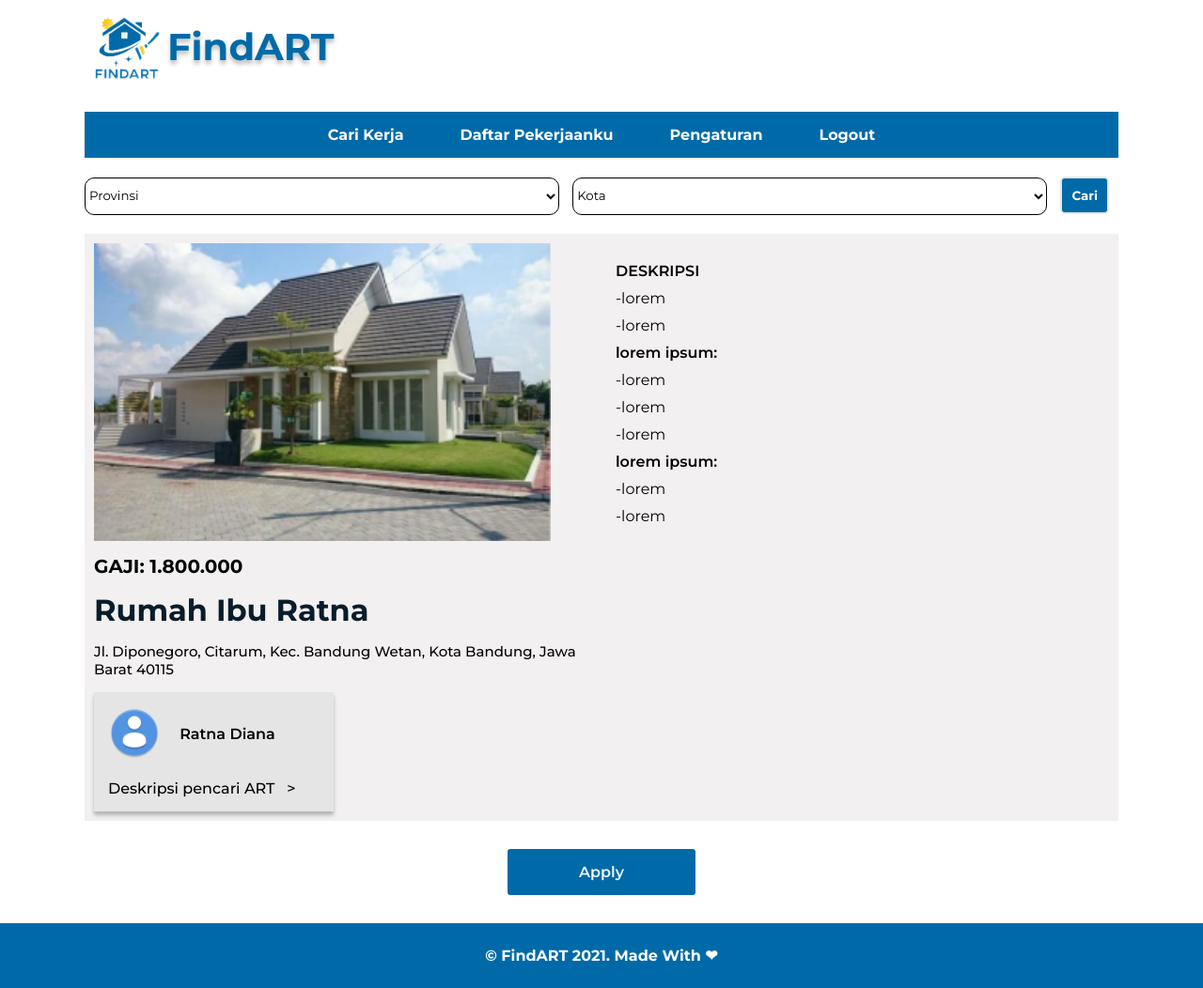
After one commit to Lucky7Tb/FindART, a PHP site: the page made by src/view/art/detail.php in a window 1280 px wide. The commit adds this page. Shown: the whole page at 94% size. Run offline with PHP 8.4, Linux system fonts and the light colour scheme; the template is opened without the code that fills it, so the values that code supplies are empty.

Commit message:
desain index ART dan detail (problem: 1)

```diff
--- /dev/null
+++ b/src/assets/css/art.css
@@ -0,0 +1,196 @@
+* {
+    margin: 0;
+    font-family: 'Montserrat', sans-serif;
+}
+
+.container {
+    max-width: 1100px;
+    margin: 0 auto;
+}
+
+.header {
+    padding: 10px 0;
+    margin-bottom: 20px;
+}
+
+.header img {
+    float: left;
+    width: 8%;
+}
+
+.header h1 {
+    font-size: 40px;
+    font-weight: bold;
+    color: #006AA8;
+    text-shadow: 0px 4px 4px rgba(0, 0, 0, 0.25);
+    padding: 15px;
+    margin: 0;
+}
+
+.navbar {
+    max-width: 100%;
+    display: flex;
+    justify-content: center;
+    background-color: #006AA8;
+}
+
+.navbar li {
+    display: inline;
+    float: left;
+    list-style: none;
+    font-weight: bold;
+    text-align: center;
+    color: #FFFFFF;
+    padding: 15px 30px;
+}
+
+.navbar li a {
+    text-decoration: none;
+    color: #FFFFFF;
+}
+
+.navbar li:hover {
+    background-color: #017ac0;
+}
+
+form {
+    display: block;
+    margin: 20px 0;
+}
+
+form select {
+    background: #FFFFFF;
+    border: 1px solid #000000;
+    box-sizing: border-box;
+    border-radius: 10px;
+    width: 505px;
+    padding: 10px 0;
+    margin-right: 10px;
+}
+
+form #cari {
+    background-image: url(../img/search.png);
+    background: #006AA8;
+    font-weight: bold;
+    align-items: center;
+    color: #FFFFFF;
+    border: 2px solid #E5E5E5;
+    box-sizing: border-box;
+    border-radius: 5px;
+    padding: 10px;
+}
+
+.card {
+    background: #F2F0F0;
+    padding: 10px;
+    overflow: hidden;
+    margin-bottom: 30px;
+}
+
+.left {
+    display: inline-block;
+    float: left;
+    width: 70%;
+}
+
+.card img {
+    display: block;
+    float: left;
+    width: 30%;
+    margin-right: 20px;
+}
+
+.card-header {
+    color: #000000;
+    font-size: 30px;
+    font-weight: 600;
+    float: left;
+    padding: 5px 0;
+    margin-right: 10px;
+}
+
+.user {
+    color: #1E435F;
+    font-weight: 600;
+    font-size: 20px;
+    padding: 0 0 15px 0;
+}
+
+.location {
+    display: inline;
+    color: #3F3C3C;
+    font-weight: 500;
+}
+
+.link {
+    display: inline-block;
+    float: right;
+    color: #000000;
+    text-decoration: none;
+    font-weight: 600;
+    background: #C4C4C4;
+    border-radius: 5px;
+    padding: 10px 30px;
+    margin-top: 110px;
+    margin-right: 30px;
+}
+
+.detail-left {
+    display: inline-block;
+    float: left;
+    width: 50%;
+    margin-right: 15px;
+}
+
+.detail-left img {
+    width: 90%;
+    margin-bottom: 15px;
+}
+
+.detail-left h1 {
+    color: #081C2B;
+    margin: 15px 0;
+}
+
+.finder {
+    background: #E5E5E5;
+    box-shadow: 0px 4px 4px rgba(0, 0, 0, 0.25);
+}
+
+.finder img {
+    width: 25%;
+}
+
+.finder a {
+    font-weight: 500;
+    text-decoration: none;
+    color: #000000;
+}
+
+.detail-right {
+    padding: 15px;
+}
+
+.detail-right p {
+    padding: 5px 0;
+}
+
+.apply-button {
+    display: flex;
+    justify-content: center;
+    text-decoration: none;
+    background: #006AA8;
+    color: #ECF8FF;
+    font-weight: 600;
+    border-radius: 3px;
+    padding: 15px 0px;
+    margin: 30px 450px;
+}
+
+.footer {
+    padding: 25px;
+    color: #fff;
+    font-weight: bold;
+    background-color: #006AA8;
+    text-align: center;
+}
--- a/src/assets/css/grid.css
+++ b/src/assets/css/grid.css
@@ -20,7 +20,6 @@
 
 .col-3 {
 	width: 25%;
-	background-color: red;
 }
 
 .col-4 {
--- /dev/null
+++ b/src/view/art/detail.php
@@ -0,0 +1,58 @@
+<?php
+	require __DIR__.'/../../config/app.php';
+	$app = config();
+	require $app['template'].'header.php';
+?>
+
+  <div class="container">
+    <div class="header">
+      <img src="../../assets/img/findart_logo.png" alt="logo.png">
+      <h1>FindART</h1>
+    </div>
+    <div class="navbar">
+        <li><a href="index.php">Cari Kerja</a></li>
+        <li><a href="">Daftar Pekerjaanku</a></li>
+        <li><a href="">Pengaturan</a></li>
+        <li><a href="">Logout</a></li>
+    </div>
+
+    <form action="">
+      <select name="provinsi" id="provinsi" placeholder="Provinsi">
+        <option value="" disabled selected hidden>Provinsi</option>
+      </select>
+      <select name="kota" id="kota">
+        <option value="" disabled selected hidden>Kota</option>
+      </select>
+      <input type="submit" name="cari" id="cari" value="Cari">
+    </form>
+
+    <div class="card">
+      <div class="detail-left">
+        <img src="../../assets/img/contoh.png" alt="gambar.png">
+        <p style="font-weight: bold; font-size: 20px;">GAJI: 1.800.000</p>
+        <h1>Rumah Ibu Ratna</h1>
+        <p style="font-weight: 500; color: #000000; font-size: 15px; margin-bottom: 15px;">Jl. Diponegoro, Citarum, Kec. Bandung Wetan, Kota Bandung, Jawa Barat 40115</p>
+        <div class="col-5 finder">
+          <img src="../../assets/img/avatar.png" alt="avatar">
+          <p style="font-weight: 600; padding: 20px 0;">Ratna Diana</p><br>
+          <a href="">Deskripsi pencari ART &nbsp; &#62;</a>
+        </div>
+      </div>
+      <div class="detail-right">
+        <p style="font-weight: 600;">DESKRIPSI</p>
+        <p>-lorem</p>
+        <p>-lorem</p>
+        <p style="font-weight: 600;">lorem ipsum:</p>
+        <p>-lorem</p>
+        <p>-lorem</p>
+        <p>-lorem</p>
+        <p style="font-weight: 600;">lorem ipsum:</p>
+        <p>-lorem</p>
+        <p>-lorem</p>
+      </div>
+    </div>
+    <a class="apply-button" href="">Apply</a>
+  </div>
+
+<script src="<?= $app['src']['js'].'http.js' ?>"></script>
+<?php require $app['template'].'footer.php' ?>
--- a/src/view/template/footer.php
+++ b/src/view/template/footer.php
@@ -1,5 +1,5 @@
 	<footer>
-		<p class="footer">Copyright FindART. 2021 Made With Love</p>
+		<p class="footer">&copy; FindART 2021. Made With &#10084;</p>
 	</footer>
 	</body>
 
--- a/src/view/template/header.php
+++ b/src/view/template/header.php
@@ -6,6 +6,9 @@
 	<meta http-equiv="X-UA-Compatible" content="IE=edge">
 	<meta name="viewport" content="width=device-width, initial-scale=1.0">
 	<title>FindArt</title>
+	<link href="../../assets/css/art.css" rel="stylesheet">
+	<link href="../../assets/css/grid.css" rel="stylesheet">
+	<link href='//fonts.googleapis.com/css?family=Montserrat:thin,extra-light,light,100,200,300,400,500,600,700,800' rel='stylesheet' type='text/css'>
 </head>
 
 <body>
```
Also changed, not shown: src/assets/css/landing.css (+4 -4 lines), src/view/art/index.php (+53 -2 lines), src/assets/img/contoh.png (added), src/assets/img/location.png (added), src/assets/img/search.png (added).
